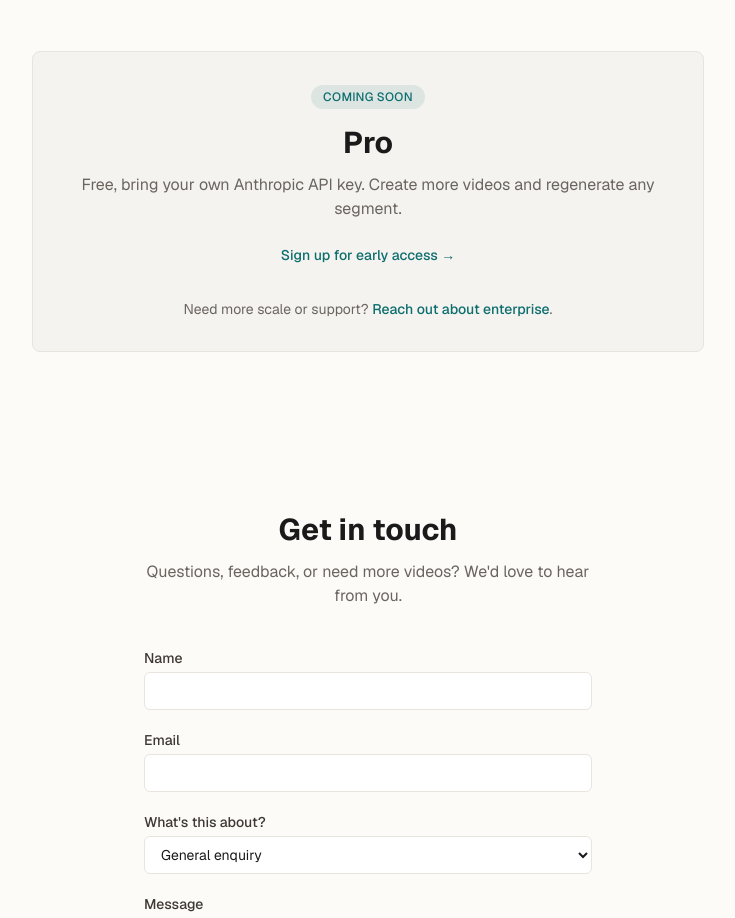
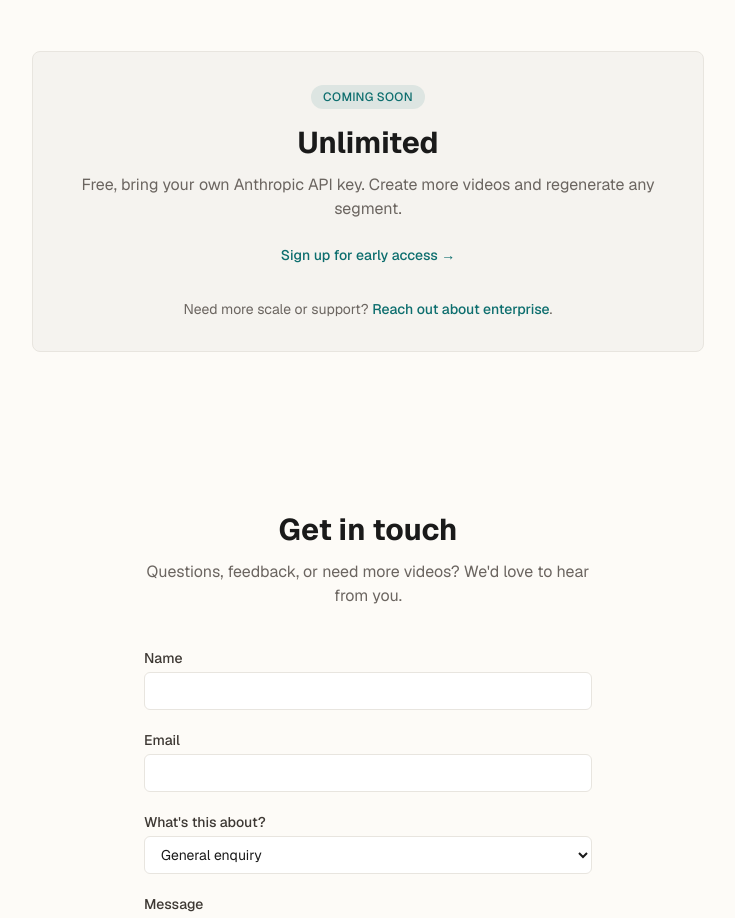
Before and after one commit to shwetavenkatesh/stemvid-frontend, a Next.js app: page / in a window 1280 px wide. Shown: the part 2940-3858 px from the top of the page, without its empty margins (272-1007 px from the left). Built offline with nearby package versions, Linux system fonts and the light colour scheme; no server answers.

Commit message:
Rename free BYO-key tier from Pro to Unlimited on landing page
Frees up "Pro" to name the future paid tier instead, avoiding a
confusing hierarchy where the free tier and the real paid tier
share the same name.

```diff
--- a/src/app/page.tsx
+++ b/src/app/page.tsx
@@ -4,7 +4,7 @@ import DemoVideos from "@/components/landing/DemoVideos";
 import HowItWorks from "@/components/landing/HowItWorks";
 import WhyItsAccurate from "@/components/landing/WhyItsAccurate";
 import WhoItsFor from "@/components/landing/WhoItsFor";
-import ProComingSoon from "@/components/landing/ProComingSoon";
+import UnlimitedComingSoon from "@/components/landing/UnlimitedComingSoon";
 import ContactForm from "@/components/landing/ContactForm";
 import Footer from "@/components/landing/Footer";
 
@@ -18,7 +18,7 @@ export default function LandingPage() {
         <HowItWorks />
         <WhyItsAccurate />
         <WhoItsFor />
-        <ProComingSoon />
+        <UnlimitedComingSoon />
         <ContactForm />
       </main>
       <Footer />
--- a/src/components/landing/ProComingSoon.tsx
+++ b/src/components/landing/UnlimitedComingSoon.tsx
@@ -1,4 +1,4 @@
-export default function ProComingSoon() {
+export default function UnlimitedComingSoon() {
   return (
     <section className="px-6 py-20">
       <div className="mx-auto max-w-2xl rounded-lg border border-gray-200 bg-gray-100 p-8 text-center">
@@ -6,7 +6,7 @@ export default function ProComingSoon() {
           Coming soon
         </span>
         <h2 className="mt-4 text-2xl font-bold text-foreground md:text-3xl">
-          Pro
+          Unlimited
         </h2>
         <p className="mt-3 text-gray-500">
           Free, bring your own Anthropic API key. Create more videos and
```
